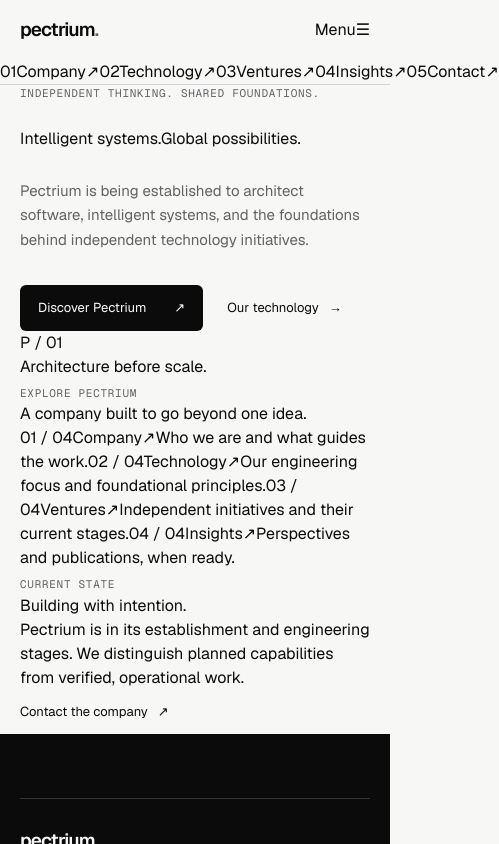
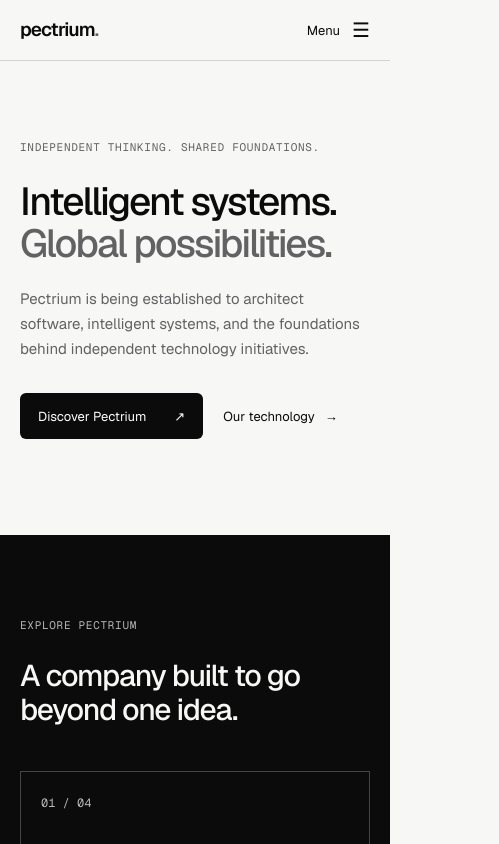
Before and after one commit to ejepsystems/ejepsystems, a Next.js app in the folder apps/web/: page / in a window 390 px wide. Shown: the top 844 px of the page, 499 px wide, since content can reach past the window. Built offline with nearby package versions, Linux system fonts and the light colour scheme.

Commit message:
style(pectrium): implement mobile-first page layouts and navigational hierarchy

```diff
--- a/apps/web/app/globals.css
+++ b/apps/web/app/globals.css
@@ -110,3 +110,78 @@
   .footer-bottom { flex-wrap: wrap; }
 }
 @media(prefers-reduced-motion:reduce) { html { scroll-behavior: auto; } *,*::before,*::after { animation-duration: .01ms!important; animation-iteration-count: 1!important; transition-duration: .01ms!important; } }
+
+
+/* Pectrium Standard 01 — responsive multi-page company architecture */
+.nav-list a[aria-current="page"] { font-weight: 650; text-decoration: underline; text-underline-offset: 8px; }
+.mobile-menu-toggle { display: none; }
+.mobile-site-nav { display: none; }
+.home-hero { min-height: min(720px, calc(100svh - 68px)); display: grid; grid-template-columns: minmax(0,1.6fr) minmax(180px,.55fr); gap: clamp(40px,7vw,110px); align-items: center; padding-block: clamp(90px,12vw,150px); }
+.home-hero-content { max-width: 790px; }
+.home-hero h1,.inner-hero h1 { font-size: clamp(44px,6.1vw,80px); font-weight: 480; line-height: 1.06; letter-spacing: -.05em; margin: 0; }
+.home-hero h1 span { display: block; color: var(--text-muted); }
+.home-hero-aside { height: 300px; border-left: 1px solid var(--line); padding-left: 26px; display: flex; flex-direction: column; justify-content: space-between; color: var(--text-muted); font: 11px var(--font-mono),monospace; letter-spacing: .03em; }
+.aside-lines { display: grid; gap: 18px; }
+.aside-lines span { height: 1px; background: var(--line); display: block; }
+.aside-lines span:nth-child(2) { width: 76%; }.aside-lines span:nth-child(3) { width: 58%; }.aside-lines span:nth-child(4) { width: 35%; }
+.home-directory { background: var(--pct-ink); color: var(--pct-white); padding-block: clamp(76px,10vw,130px); }
+.directory-intro { display: grid; grid-template-columns: .45fr 1fr; gap: 24px; margin-bottom: 44px; }
+.directory-intro .section-index { color: #b7b7b7; }
+.directory-intro h2,.home-bottom h2,.editorial-section h2 { margin: 0; font-size: clamp(30px,3.8vw,54px); line-height: 1.13; font-weight: 480; letter-spacing: -.04em; }
+.directory-intro h2 { max-width: 700px; }
+.directory-grid { display: grid; grid-template-columns: repeat(2,minmax(0,1fr)); border-top: 1px solid #454545; border-left: 1px solid #454545; }
+.directory-card { min-height: 228px; padding: 26px; display: flex; flex-direction: column; border-right: 1px solid #454545; border-bottom: 1px solid #454545; transition: background .2s ease; }
+.directory-card:hover,.directory-card:focus-visible { background: #222; }
+.directory-num,.directory-description { color: #b7b7b7; font-size: 12px; line-height: 1.55; }
+.directory-num { font-family: var(--font-mono),monospace; }
+.directory-title { margin-top: auto; margin-bottom: 12px; font-size: clamp(24px,3vw,38px); letter-spacing: -.04em; display: flex; justify-content: space-between; align-items: center; }
+.directory-title > span { font-size: 18px; }
+.home-bottom,.editorial-section { display: grid; grid-template-columns: .45fr 1fr; gap: clamp(28px,5vw,76px); padding-block: clamp(80px,10vw,132px); }
+.home-bottom > div > p,.editorial-section > div > p,.editorial-rows p,.empty-editorial p { max-width: 630px; font-size: 16px; line-height: 1.65; color: var(--text-muted); }
+.home-bottom .text-link,.editorial-section .text-link { margin-top: 16px; }
+.inner-hero { padding-block: clamp(86px,10vw,148px) clamp(80px,9vw,124px); border-bottom: 1px solid var(--line); }
+.inner-hero h1 { max-width: 960px; }
+.inner-deck { max-width: 660px; font-size: clamp(15px,1.7vw,18px); line-height: 1.6; color: var(--text-muted); margin: 28px 0 0; }
+.editorial-band { background: var(--pct-surface-alt); }
+.editorial-section > div > p { margin-top: 24px; }
+.editorial-rows { border-top: 1px solid var(--line); }
+.editorial-rows article { display: grid; grid-template-columns: 48px minmax(180px,.8fr) 1fr; gap: 20px; align-items: baseline; padding: 28px 0; border-bottom: 1px solid var(--line); }
+.editorial-rows article > span,.venture-row > span:first-child { font: 11px var(--font-mono),monospace; color: var(--text-muted); }
+.editorial-rows h3 { margin: 0; font-size: clamp(18px,2.1vw,26px); font-weight: 500; letter-spacing: -.03em; }
+.editorial-rows p { font-size: 14px; margin: 0; }
+.venture-list { border-top: 1px solid var(--line); }
+.venture-row { display: grid; grid-template-columns: 48px 1fr auto; gap: 16px; align-items: center; min-height: 116px; border-bottom: 1px solid var(--line); }
+.venture-row h2 { font-size: clamp(24px,3vw,38px); }
+.venture-stage { font-size: 12px; color: var(--text-muted); text-align: right; }
+.editorial-disclaimer { font-size: 13px!important; }
+.empty-editorial { border-top: 1px solid var(--line); padding-top: 30px; }
+@media (max-width: 900px) {
+ .desktop-nav,.header-link { display: none; }
+ .mobile-menu-toggle { display: flex; align-items: center; justify-content: flex-end; gap: 12px; background: none; border: 0; color: inherit; font: 13px var(--font-sans),sans-serif; min-width: 80px; min-height: 48px; cursor: pointer; }
+ .mobile-menu-toggle span:last-child { font-size: 20px; }
+ .mobile-site-nav.is-open { display: flex; flex-direction: column; border-top: 1px solid var(--line); padding: 8px 20px 24px; background: var(--canvas); }
+ .mobile-site-nav a { min-height: 64px; display: grid; grid-template-columns: 36px 1fr auto; gap: 8px; align-items: center; border-bottom: 1px solid var(--line); font-size: 23px; letter-spacing: -.03em; }
+ .mobile-site-nav a[aria-current="page"] { font-weight: 650; }
+ .mobile-site-nav a > span:last-child { font-size: 14px; }
+ .mobile-nav-number { font: 11px var(--font-mono),monospace; color: var(--text-muted); }
+ .home-hero { min-height: auto; grid-template-columns: 1fr; padding-block: 86px 90px; }
+ .home-hero-aside { display: none; }
+ .home-hero h1 { font-size: clamp(38px,7.5vw,66px); }
+ .directory-intro,.home-bottom,.editorial-section { grid-template-columns: 1fr; gap: 24px; }
+ .editorial-rows article { grid-template-columns: 36px 1fr; }
+ .editorial-rows article p { grid-column: 2; }
+}
+@media (max-width: 560px) {
+ .home-hero { padding-block: 78px 96px; }
+ .home-hero h1,.inner-hero h1 { font-size: clamp(36px,10vw,44px); line-height: 1.085; overflow-wrap: anywhere; }
+ .home-hero .hero-deck { margin-top: 22px; }
+ .home-hero .hero-actions { gap: 14px 20px; }
+ .directory-grid { grid-template-columns: 1fr; }
+ .directory-card { min-height: 168px; padding: 22px 20px; }
+ .directory-title { font-size: 28px; }
+ .inner-hero { padding-block: 76px 84px; }
+ .inner-deck { font-size: 15px; }
+ .venture-row { grid-template-columns: 28px 1fr; padding: 22px 0; min-height: 104px; }
+ .venture-stage { grid-column: 2; text-align: left; }
+ .editorial-rows article { gap: 10px; }
+}
```
